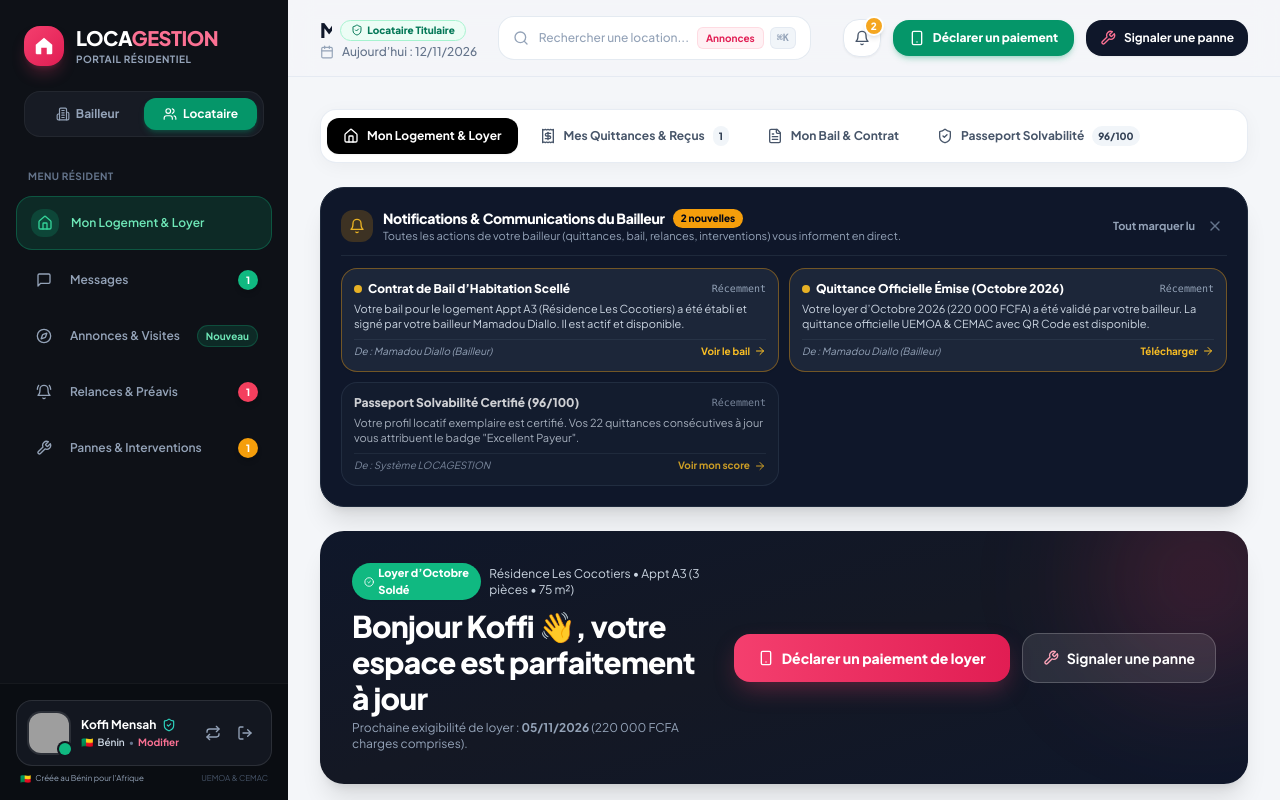
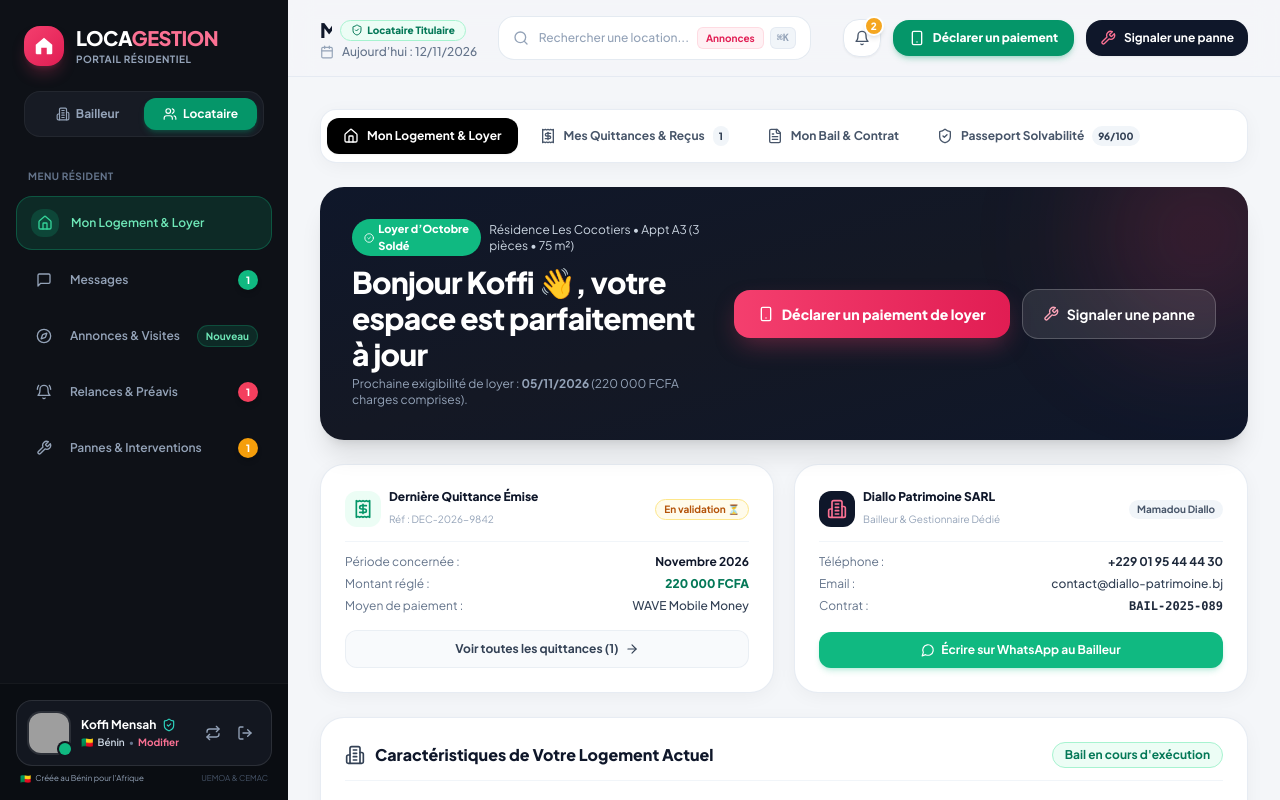
Before and after one commit to monroyoff/LOCAGESTION, a Next.js app: page /portal in a window 1280 px wide. Shown: the top 800 px of the page. Built offline with nearby package versions, Linux system fonts and the light colour scheme; grey boxes are pictures that could not be loaded.

Commit message:
fix(portal): supprimer le bandeau de notifications de l'accueil et centraliser toutes les notifications dans la cloche

```diff
--- a/src/app/portal/page.tsx
+++ b/src/app/portal/page.tsx
@@ -870,106 +870,6 @@ function TenantPortalContent() {
           {/* ==================================================================== */}
           {activeTab === 'accueil' && (
             <div className="space-y-6 animate-in fade-in duration-200">
-              {/* Fil d'Action & Notifications Récentes du Bailleur */}
-              {portalNotifs.length > 0 && !isNotifBannerDismissed && (
-                <div className="p-4 sm:p-5 rounded-3xl bg-slate-900 text-white shadow-xl border border-slate-800 space-y-3 animate-in slide-in-from-top-2">
-                  <div className="flex items-center justify-between border-b border-slate-800 pb-2.5">
-                    <div className="flex items-center gap-2.5">
-                      <div className="w-8 h-8 rounded-xl bg-amber-500/20 text-amber-400 flex items-center justify-center font-bold">
-                        <Bell className="w-4 h-4 animate-pulse" />
-                      </div>
-                      <div>
-                        <div className="flex items-center gap-2 flex-wrap">
-                          <h3 className="text-xs sm:text-sm font-black tracking-tight text-white">
-                            Notifications & Communications du Bailleur
-                          </h3>
-                          {portalNotifs.filter((n) => !n.read).length > 0 && (
-                            <span className="text-[10px] bg-amber-500 text-slate-950 px-2 py-0.5 rounded-full font-black">
-                              {portalNotifs.filter((n) => !n.read).length} nouvelle{portalNotifs.filter((n) => !n.read).length > 1 ? 's' : ''}
-                            </span>
-                          )}
-                        </div>
-                        <p className="text-[11px] text-slate-400">
-                          Toutes les actions de votre bailleur (quittances, bail, relances, interventions) vous informent en direct.
-                        </p>
-                      </div>
-                    </div>
-
-                    <div className="flex items-center gap-2 shrink-0">
-                      {portalNotifs.some((n) => !n.read) && (
-                        <button
-                          type="button"
-                          onClick={() => {
-                            TenantNotificationService.markAllAsRead();
-                            setPortalNotifs(TenantNotificationService.getNotifications());
-                          }}
-                          className="text-[11px] text-slate-400 hover:text-white font-bold transition-colors cursor-pointer"
-                        >
-                          Tout marquer lu
-                        </button>
-                      )}
-                      <button
-                        type="button"
-                        onClick={() => setIsNotifBannerDismissed(true)}
-                        className="p-1 text-slate-500 hover:text-white rounded-lg transition-colors cursor-pointer"
-                        title="Masquer"
-                      >
-                        <X className="w-4 h-4" />
-                      </button>
-                    </div>
-                  </div>
-
-                  <div className="grid grid-cols-1 md:grid-cols-2 gap-2.5">
-                    {portalNotifs.slice(0, 4).map((n) => {
-                      const isUnread = !n.read;
-                      return (
-                        <div
-                          key={n.id}
-                          className={`p-3 rounded-2xl border transition-all flex flex-col justify-between gap-2 ${
-                            isUnread
-                              ? 'bg-slate-800/90 border-amber-500/40 shadow-sm'
-                              : 'bg-slate-800/40 border-slate-700/60 opacity-80 hover:opacity-100'
-                          }`}
-                        >
-                          <div className="space-y-1">
-                            <div className="flex items-center justify-between gap-2">
-                              <span className="text-xs font-black text-white flex items-center gap-1.5 truncate">
-                                {isUnread && <span className="w-2 h-2 rounded-full bg-amber-400 animate-pulse shrink-0" />}
-                                {n.title}
-                              </span>
-                              <span className="text-[10px] text-slate-400 font-mono shrink-0">{n.time || n.timestamp}</span>
-                            </div>
-                            <p className="text-[11px] text-slate-300 leading-snug line-clamp-2">
-                              {n.message}
-                            </p>
-                          </div>
-
-                          <div className="flex items-center justify-between pt-1 border-t border-slate-700/50 text-[10px]">
-                            <span className="text-slate-400 italic">De : {n.actor || 'Bailleur'}</span>
-                            <button
-                              type="button"
-                              onClick={() => {
-                                TenantNotificationService.markAsRead(n.id);
-                                setPortalNotifs(TenantNotificationService.getNotifications());
-                                if (n.link.includes('tab=quittances')) handleTabChange('quittances');
-                                else if (n.link.includes('tab=bail')) handleTabChange('bail');
-                                else if (n.link.includes('tab=preavis')) handleTabChange('preavis');
-                                else if (n.link.includes('tab=solvabilite')) handleTabChange('solvabilite');
-                                else if (n.link.includes('action=declare_payment')) setDeclarationModalOpen(true);
-                                else if (n.link.includes('action=incident')) setReportIssueModalOpen(true);
-                              }}
-                              className="text-amber-400 hover:text-amber-300 font-bold flex items-center gap-1 cursor-pointer"
-                            >
-                              <span>{n.actionLabel || 'Consulter'}</span>
-                              <ArrowRight className="w-3 h-3" />
-                            </button>
-                          </div>
-                        </div>
-                      );
-                    })}
-                  </div>
-                </div>
-              )}
               {/* Bannière Bail Résilié / Logement dissocié */}
               {currentLease?.status === 'resilie' && (
                 <div className="p-5 sm:p-6 rounded-3xl bg-gradient-to-r from-rose-600 via-rose-700 to-rose-800 text-white shadow-xl flex flex-col sm:flex-row sm:items-center justify-between gap-5 border border-rose-400 ring-4 ring-rose-500/20 animate-in slide-in-from-top-4">
--- a/src/components/layout/Header.tsx
+++ b/src/components/layout/Header.tsx
@@ -314,7 +314,7 @@ export function Header({
                   )}
                 </div>
 
-                <div className="max-h-80 overflow-y-auto divide-y divide-slate-100 p-1">
+                <div className="max-h-[30rem] overflow-y-auto divide-y divide-slate-100 p-1">
                   {isLandlord ? (
                     notifications.length === 0 ? (
                       <div className="p-6 text-center text-slate-400 text-xs">
@@ -450,40 +450,57 @@ export function Header({
                             key={n.id}
                             className={`p-3.5 rounded-2xl transition-colors space-y-1.5 ${cardBg}`}
                           >
-                            <div className="flex items-center justify-between">
-                              <span className="text-xs font-black text-slate-900 flex items-center gap-1.5">
+                            <div className="flex items-center justify-between gap-2">
+                              <span className="text-xs font-black text-slate-900 flex items-center gap-1.5 truncate">
                                 <span className={`w-2 h-2 rounded-full shrink-0 ${dotColor}`} />
                                 {n.title}
                               </span>
-                              <span className="text-[10px] text-slate-400 font-medium">{n.time}</span>
+                              <span className="text-[10px] text-slate-400 font-medium shrink-0">{n.time}</span>
                             </div>
 
                             <p className="text-xs text-slate-600 leading-snug">{n.message}</p>
 
-                            <div className="pt-1 flex items-center justify-end">
+                            <div className="pt-1 flex items-center justify-between text-[11px]">
+                              <span className="text-[10px] text-slate-400 font-semibold italic">
+                                De : {n.actor || 'Bailleur'}
+                              </span>
+                              <div className="flex items-center gap-2">
+                                <button
+                                  type="button"
+                                  onClick={(e) => {
+                                    e.stopPropagation();
+                                    TenantNotificationService.deleteNotification(n.id);
+                                    setTenantNotifs(TenantNotificationService.getNotifications());
+                                  }}
+                                  className="p-1 rounded-md text-slate-300 hover:text-rose-500 hover:bg-rose-50 transition-colors"
+                                  title="Supprimer la notification"
+                                >
+                                  <X className="w-3 h-3" />
+                                </button>
                                 <button
                                   type="button"
                                   onClick={() => {
                                     setIsNotifOpen(false);
                                     TenantNotificationService.markAsRead(n.id);
                                     setTenantNotifs(TenantNotificationService.getNotifications());
-                                  if (n.link === '/portal?tab=preavis' && onPortalTabChange) {
+                                    if (n.link?.includes('tab=preavis') && onPortalTabChange) {
                                       onPortalTabChange('preavis');
-                                  } else if (n.link === '/portal?tab=quittances' && onPortalTabChange) {
+                                    } else if (n.link?.includes('tab=quittances') && onPortalTabChange) {
                                       onPortalTabChange('quittances');
-                                  } else if (n.link === '/portal?tab=bail' && onPortalTabChange) {
+                                    } else if (n.link?.includes('tab=bail') && onPortalTabChange) {
                                       onPortalTabChange('bail');
-                                  } else if (n.link === '/portal?tab=solvabilite' && onPortalTabChange) {
+                                    } else if (n.link?.includes('tab=solvabilite') && onPortalTabChange) {
                                       onPortalTabChange('solvabilite');
-                                  } else {
+                                    } else if (n.link) {
                                       router.push(n.link);
                                     }
                                   }}
                                   className={`text-xs font-bold flex items-center gap-1 cursor-pointer ${linkColor}`}
                                 >
-                                <span>Consulter</span>
+                                  <span>{n.actionLabel || 'Consulter'}</span>
                                   <ExternalLink className="w-3 h-3" />
                                 </button>
+                              </div>
                             </div>
                           </div>
                         );
```
Lines whose indentation alone changed are shown as unchanged.
